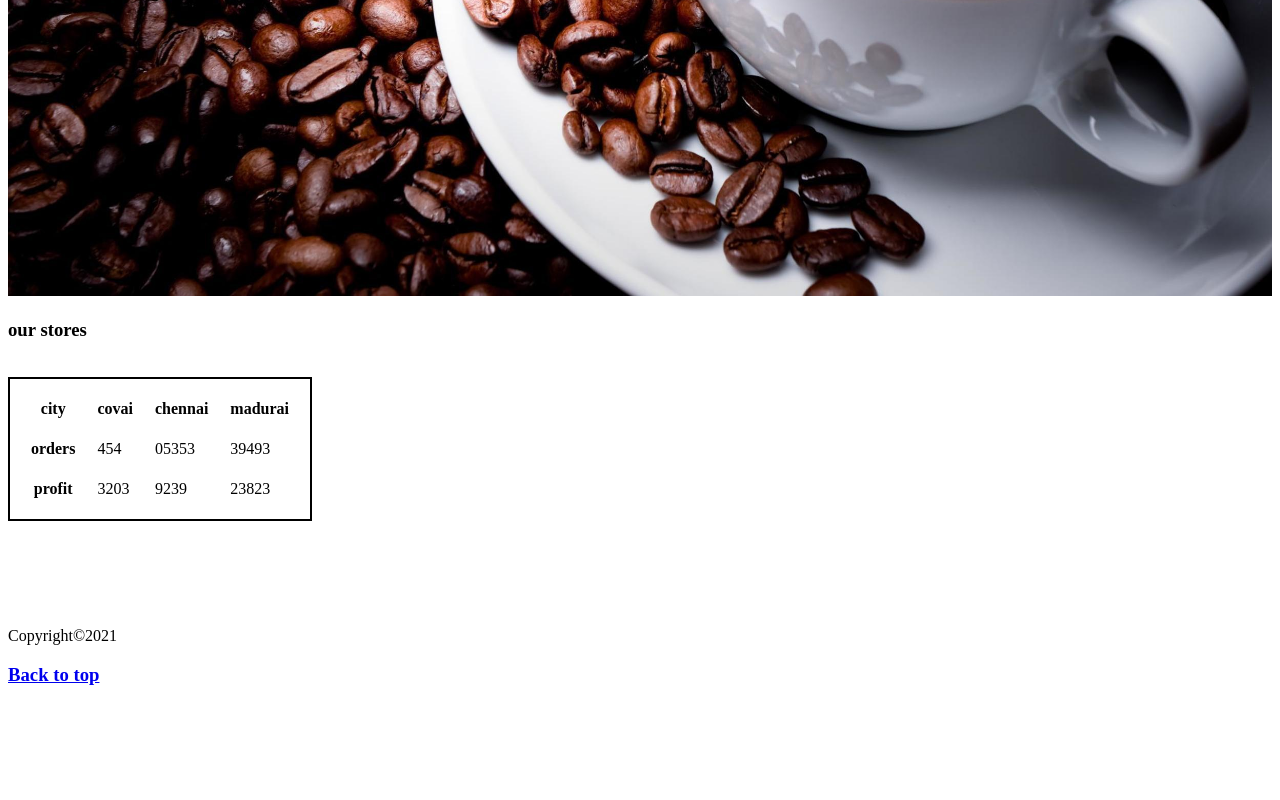
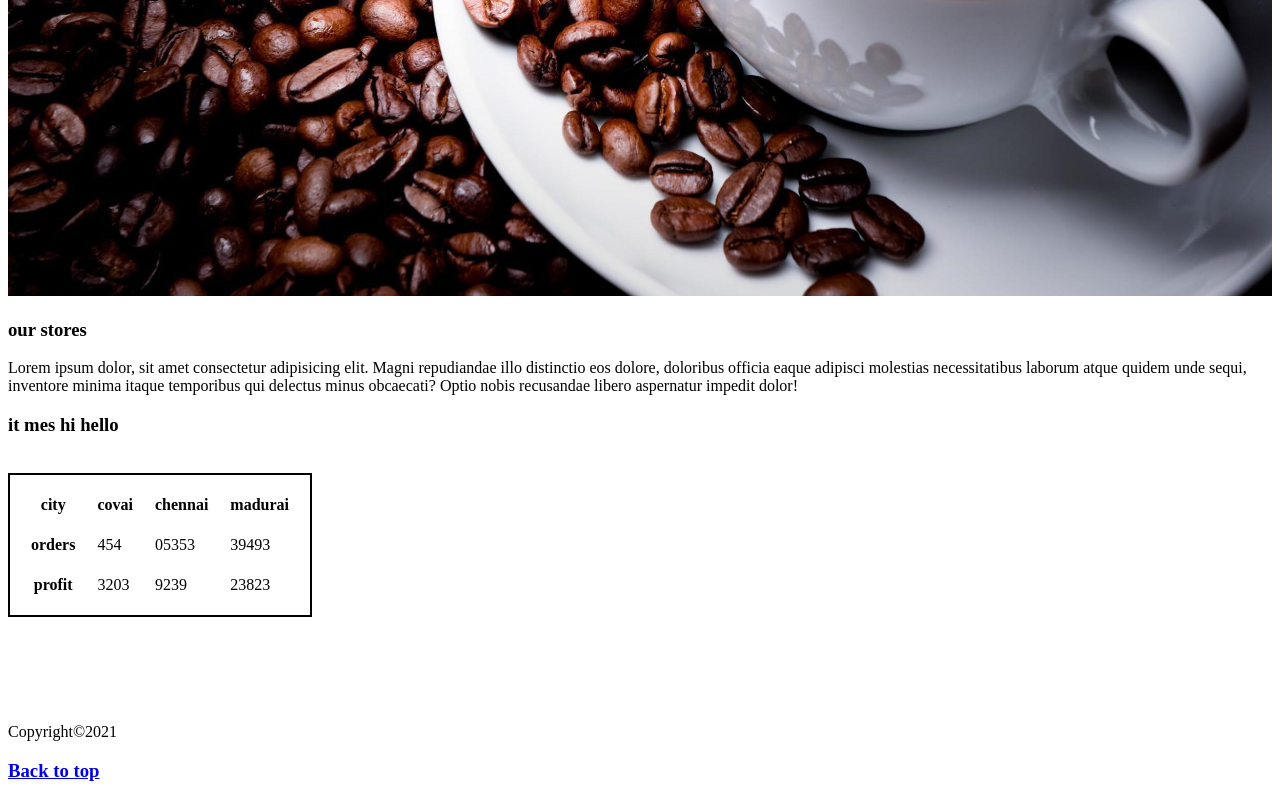
Before and after one commit to krishnakanthR-abi/mahiniesh, a plain HTML site: page Numbers.html in a window 1280 px wide. Shown: the part 966-1766 px from the top of the page. Before the commit the page ends 1671 px from the top, so only its background shows below. Drawn offline with Linux system fonts and the light colour scheme.

Commit message:
changes in develop

```diff
--- a/Numbers.html
+++ b/Numbers.html
@@ -20,6 +20,8 @@
     <img src="/images/background.jpg" width="100%" height="100%" alt="coffee background">
     <br>
     <h3>our stores</h3>
+    <p>Lorem ipsum dolor, sit amet consectetur adipisicing elit. Magni repudiandae illo distinctio eos dolore, doloribus officia eaque adipisci molestias necessitatibus laborum atque quidem unde sequi, inventore minima itaque temporibus qui delectus minus obcaecati? Optio nobis recusandae libero aspernatur impedit dolor!</p>
+    <h3>it mes hi hello </h3>
     <br>
     <table style="border: 2px solid black; border-spacing: 20px;" >
         <tr>
```
